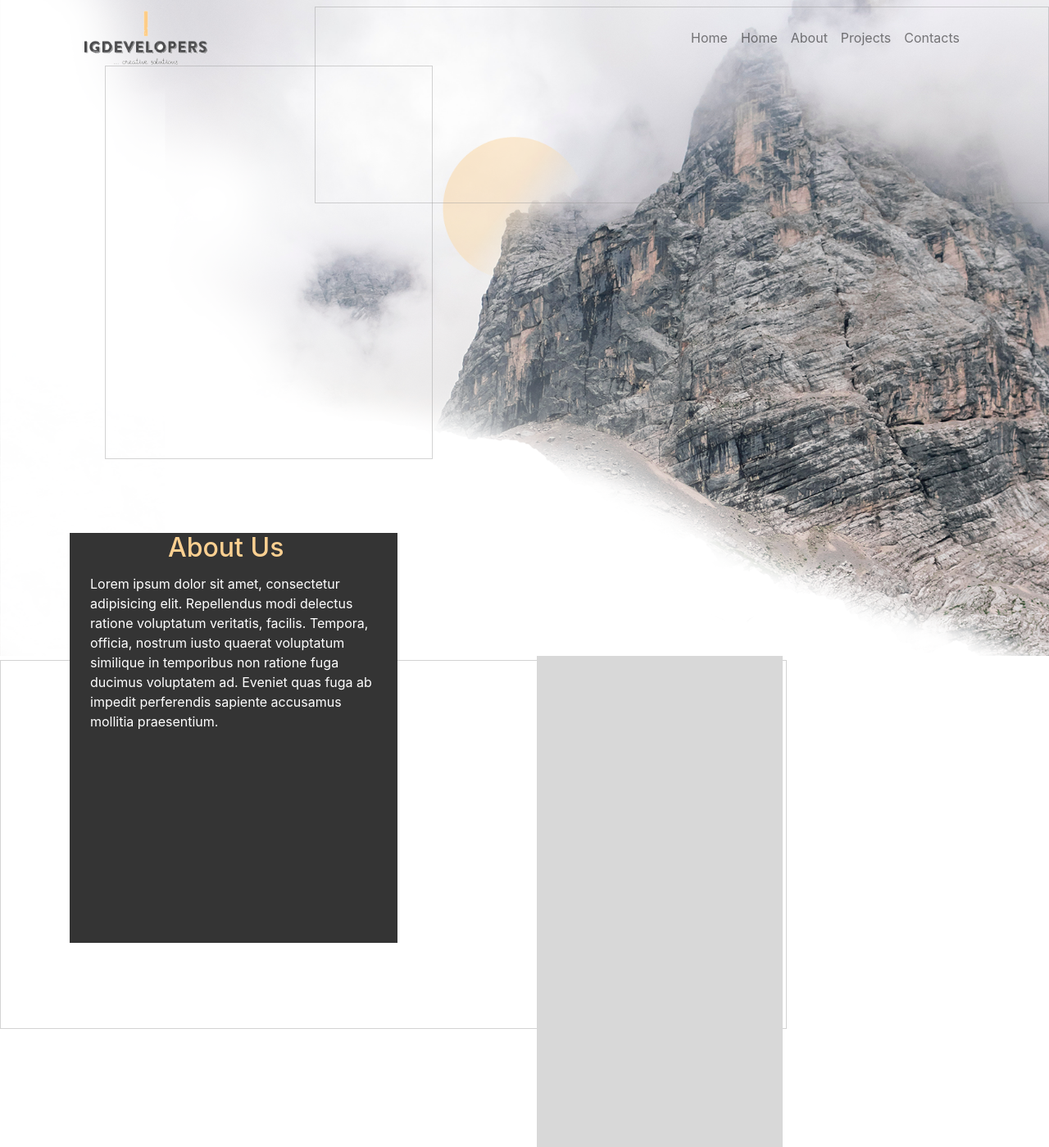
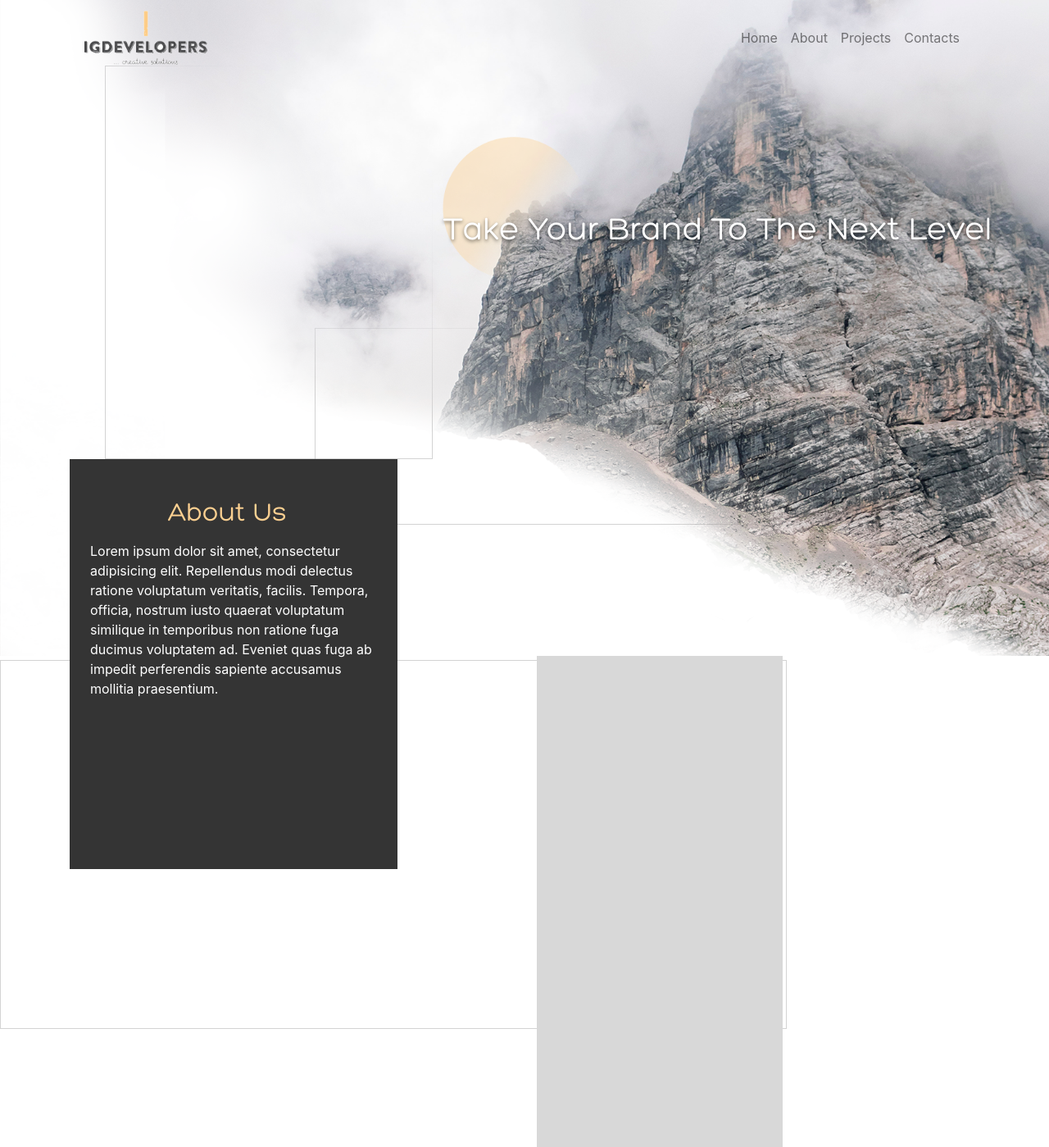
Before and after one commit to Igor2122/IGdevelopers, a PHP site: page / in a window 1280 px wide. Shown: the top 1399 px of the page at 82% size. Run offline with PHP 8.4, Linux system fonts and the light colour scheme; some libraries are stand-ins or nearby versions.

Commit message:
minor content updates

```diff
--- a/css/style.css
+++ b/css/style.css
@@ -1,3 +1,12 @@
+/*   fonts     */
+
+@font-face {
+  font-family: 'header-font';
+  src:  url('../fonts/Hero.otf');
+}
+
+
+
 /*   Home Seciton    */
 
 #home {
@@ -27,11 +36,25 @@
     left: 30%;
 }
 
+h1 {
+    font-family: header-font;
+    text-transform: capitalize;
+    position: absolute;
+    top: 260px;
+    right: 70px;
+    color: #fff;
+    text-shadow: 4px;
+    text-shadow: 0 2px 4px rgba(0,0,0,0.50);
+}
+
+
+
+
 .rectangular-top-left,
 .rectangular-top-center,
 .rectangular-top-left-about {
     position: absolute;
-    z-index: 1;
+    z-index: -1;
     opacity: 0.42;
     border: 1px solid #979797;
 }
@@ -46,7 +69,7 @@
 
 .rectangular-top-center {
     left: 30%;
-    top: 1%;
+    top: 50%;
     height: 30%;
     width: 70%;
 }
@@ -73,15 +96,19 @@
 }
 
 .about-us {
-    margin-top: -200px;
+    position: absolute;
+    top: -20%;
     height: 500px;
     width: 400px;
     background: #343434;
 }
 
-.about-us h2 {
+.about-us>h2 {
+    font-family: header-font;
+    font-weight: -100;
     margin: 50px 30% 0;
     color: #FCD091;
+    font-family:
 }
 
 .about-us p {
--- a/index.html
+++ b/index.html
@@ -15,7 +15,6 @@
 
     <div id="home">
         <!--<img class="background-image" src="images/top-mountain-eddited-descktop.png"></img>-->
-        <h1>Take Your Brand To The Next Level</h1>
         <div class="rectangular-top-left"></div>
         <div class="rectangular-top-center"></div>
         <div class="container">
@@ -29,7 +28,6 @@
   </button>
                 <div class="collapse navbar-collapse " id="navbarNavAltMarkup">
                     <div class="navbar-nav ml-auto">
-                        <a class="nav-item nav-link" href="#">Home <span class="sr-only">(current)</span></a>
                         <a class="nav-item nav-link" href="#">Home</a>
                         <a class="nav-item nav-link" href="#">About</a>
                         <a class="nav-item nav-link" href="#">Projects</a>
@@ -38,9 +36,9 @@
                 </div>
             </nav> <!-- /navbar -->
 
-        </div>
+        </div> <!-- /container -->
         <!-- Main Content -->
-
+        <h1>Take your Brand to the next level </h1>
 
     </div>
 
--- a/js/app.js
+++ b/js/app.js
@@ -1,6 +1,6 @@
 $(document).ready(function() {
 
-   $('h1').hide();
+//   $('h1').hide();
 
 
 
```
Also changed, not shown: fonts/Hero.otf (added).
